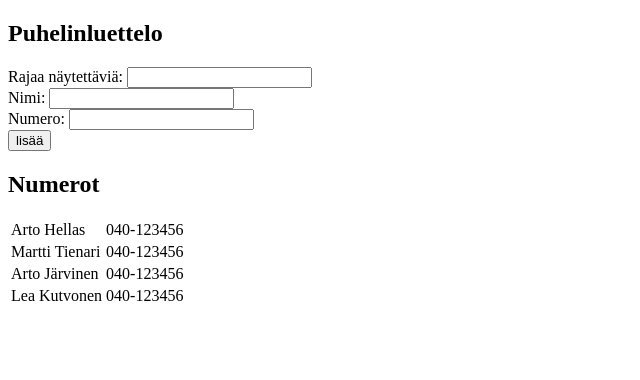
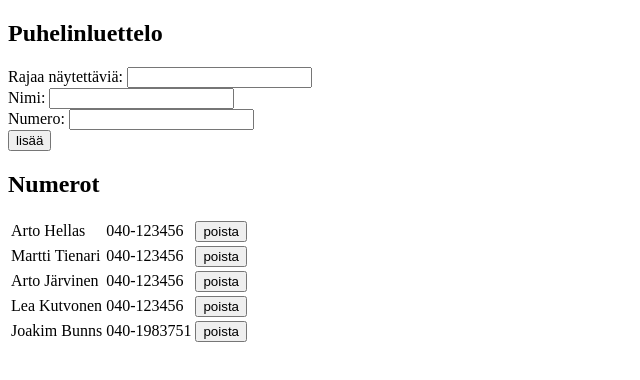
Before and after one commit to stadibo/fullstack_osa2, a React (Create React App) app in the folder 2.6-19_puhelinluettelo/: page / in a window 1280 px wide. Shown: the top 380 px of the page, without its empty margins (0-640 px from the left). Built offline with nearby package versions, Linux system fonts and the light colour scheme; data requests are answered from the project's data file.

Commit message:
2.14-16 done

```diff
--- a/2.6-19_puhelinluettelo/db.json
+++ b/2.6-19_puhelinluettelo/db.json
@@ -19,6 +19,11 @@
       "name": "Lea Kutvonen",
       "number": "040-123456",
       "id": 4
+    },
+    {
+      "name": "Joakim Bunns",
+      "number": "040-1983751",
+      "id": 5
     }
   ]
 }
--- a/2.6-19_puhelinluettelo/src/App.js
+++ b/2.6-19_puhelinluettelo/src/App.js
@@ -1,5 +1,5 @@
 import React from 'react'
-import axios from 'axios'
+import personService from './services/persons'
 
 class App extends React.Component {
     constructor(props) {
@@ -13,11 +13,11 @@ class App extends React.Component {
     }
 
     componentDidMount() {
-        axios
-            .get('http://localhost:3001/persons')
-            .then(response => {
+        personService
+            .getAll()
+            .then(persons => {
                 this.setState({
-                    persons: response.data
+                    persons
                 })
             })
     }
@@ -27,21 +27,35 @@ class App extends React.Component {
         const personObject = {
             name: this.state.newName,
             number: this.state.newNumber,
-            id: this.state.persons.length + 1
         }
 
         if (!this.state.persons.map(p => p.name).includes(this.state.newName)) {
-            const persons = this.state.persons.concat(personObject)
-
-            this.setState({
-                persons,
-                newName: '',
-                newNumber: ''
-
-            })
+            personService
+                .create(personObject)
+                .then(newPerson => {
+                    this.setState({
+                        persons: this.state.persons.concat(newPerson),
+                        newName: '',
+                        newNumber: ''
+                    })
+                })
         } else {
             alert('Henkilö jo lisätty')
         }
+    }
+
+    removePerson = (id) => () => {
+        let pers = this.state.persons.find(p => p.id === id)
+        let toDelete = window.confirm(`Poistetaanko ${pers.name}`)
+        if (toDelete)
+            personService
+                .del(id)
+                .then(response => {
+                    this.setState({
+                        persons: this.state.persons.filter(p => p.id !== id)
+                    })
+                })
+        console.log('deleted')
     }
 
     handleNameChange = (event) => {
@@ -93,7 +107,7 @@ class App extends React.Component {
                 </form>
                 <div>
                     <h2>Numerot</h2>
-                    <Persons persons={filteredPersons} />
+                    <Persons persons={filteredPersons} handlePerson={this.removePerson} />
                 </div>
             </div>
         )
@@ -111,21 +125,22 @@ const InputField = ({ handler, value, text }) => {
     )
 }
 
-const Persons = ({ persons }) => {
+const Persons = ({ persons, handlePerson }) => {
     return (
         <table>
             <tbody>
-                {persons.map(p => <Person key={p.id} person={p} />)}
+                {persons.map(p => <Person key={p.id} person={p} handler={handlePerson(p.id)} />)}
             </tbody>
         </table>
     )
 }
 
-const Person = ({ person }) => {
+const Person = ({ person, handler }) => {
     return (
         <tr>
             <td>{person.name}</td>
             <td>{person.number}</td>
+            <td><button onClick={handler}>poista</button></td>
         </tr>
     )
 }
--- /dev/null
+++ b/2.6-19_puhelinluettelo/src/services/persons.js
@@ -0,0 +1,24 @@
+import axios from 'axios'
+const baseUrl = 'http://localhost:3001/persons'
+
+const getAll = () => {
+    const request = axios.get(baseUrl)
+    return request.then(response => response.data)
+}
+
+const create = (newObject) => {
+    const request = axios.post(baseUrl, newObject)
+    return request.then(response => response.data)
+}
+
+const update = (id, newObject) => {
+    const request = axios.put(`${baseUrl}/${id}`, newObject)
+    return request.then(response => response.data)
+}
+
+const del = (id) => {
+    const request = axios.delete(`${baseUrl}/${id}`)
+    return request.then(response => response.data)
+}
+
+export default { getAll, create, update, del }
```
Lines whose indentation alone changed are shown as unchanged.
